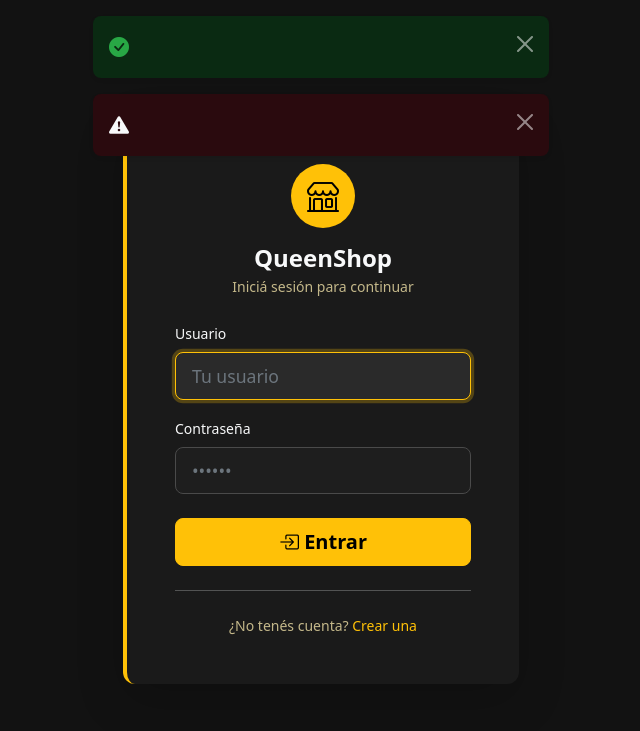
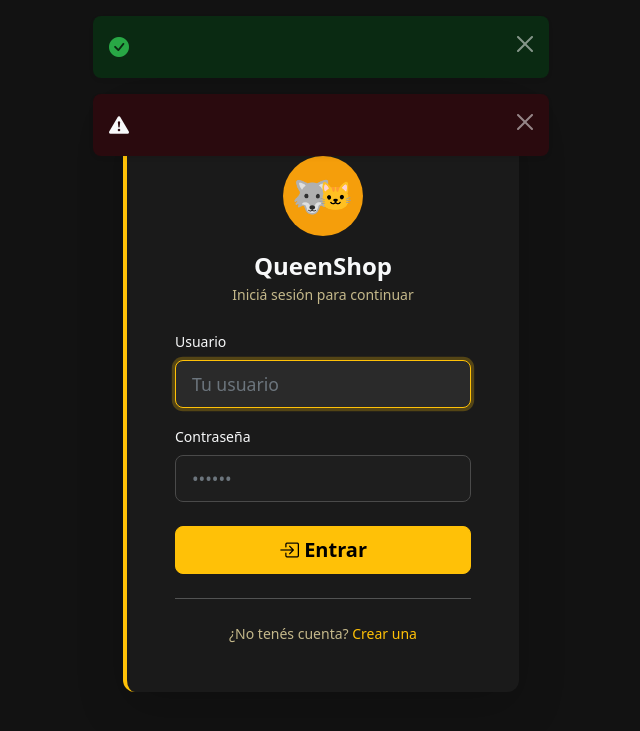
Before and after one commit to andresespinosa171-cyber/queenshop, a PHP site: template app/views/auth/login.php in a window 1280 px wide. Shown: the top 731 px of the page, without its empty margins (319-959 px from the left). Run offline with PHP 8.4, Linux system fonts and the light colour scheme; the template is opened without the code that fills it, so the values that code supplies are empty; some libraries are stand-ins or nearby versions.

Commit message:
feat: add wolf+cat logo SVG, favicon, fix image fallback and auth CSS path
- Create assets/img/logo.svg with wolf and cat emoji on yellow badge
- Add favicon link to both layouts (main + auth)
- Replace bi-shop icon with new logo in navbar and login page
- Fix CSS href missing BASE_URL in auth/layout.php
- Use image_url() fallback in products/edit and sales/show views

```diff
--- a/app/views/auth/layout.php
+++ b/app/views/auth/layout.php
@@ -6,7 +6,8 @@
     <title><?= htmlspecialchars($title ?? 'QueenShop') ?> — QueenShop</title>
     <link href="https://cdn.jsdelivr.net/npm/bootstrap@5.3.3/dist/css/bootstrap.min.css" rel="stylesheet">
     <link href="https://cdn.jsdelivr.net/npm/bootstrap-icons@1.11.3/font/bootstrap-icons.min.css" rel="stylesheet">
-    <link href="/assets/css/style.css" rel="stylesheet">
+    <link rel="icon" type="image/svg+xml" href="<?= BASE_URL ?>/assets/img/logo.svg">
+    <link href="<?= BASE_URL ?>/assets/css/style.css" rel="stylesheet">
 </head>
 <body class="d-flex flex-column min-vh-100">
 
--- a/app/views/auth/login.php
+++ b/app/views/auth/login.php
@@ -4,10 +4,8 @@
             <div class="card-body p-4 p-md-5 text-center">
                 <!-- Logo -->
                 <div class="mb-3">
-                    <span class="d-inline-flex align-items-center justify-content-center rounded-circle bg-warning"
-                          style="width: 64px; height: 64px;">
-                        <i class="bi bi-shop fs-2 text-dark"></i>
-                    </span>
+                    <img src="<?= BASE_URL ?>/assets/img/logo.svg" alt="QueenShop"
+                         width="80" height="80">
                 </div>
                 <h4 class="fw-bold mb-1">QueenShop</h4>
                 <p class="text-muted small mb-4">Iniciá sesión para continuar</p>
--- a/app/views/layouts/main.php
+++ b/app/views/layouts/main.php
@@ -6,6 +6,7 @@
     <title><?= htmlspecialchars($title ?? 'QueenShop') ?> — QueenShop MVC</title>
     <link href="https://cdn.jsdelivr.net/npm/bootstrap@5.3.3/dist/css/bootstrap.min.css" rel="stylesheet">
     <link href="https://cdn.jsdelivr.net/npm/bootstrap-icons@1.11.3/font/bootstrap-icons.min.css" rel="stylesheet">
+    <link rel="icon" type="image/svg+xml" href="<?= BASE_URL ?>/assets/img/logo.svg">
     <link href="<?= BASE_URL ?>/assets/css/style.css" rel="stylesheet">
 </head>
 <body>
@@ -14,7 +15,8 @@
     <nav class="navbar navbar-expand-lg navbar-dark bg-dark sticky-top">
         <div class="container">
             <a class="navbar-brand fw-bold" href="<?= BASE_URL ?>/">
-                <i class="bi bi-shop"></i> QueenShop
+                <img src="<?= BASE_URL ?>/assets/img/logo.svg" alt="QueenShop" width="32" height="32" class="d-inline-block align-text-bottom me-1">
+                QueenShop
             </a>
             <button class="navbar-toggler border-0" type="button" data-bs-toggle="collapse"
                     data-bs-target="#mainNav" aria-controls="mainNav"
--- a/app/views/products/edit.php
+++ b/app/views/products/edit.php
@@ -71,7 +71,7 @@
                         <label class="form-label fw-medium">Imagen del producto</label>
                         <?php if ($product['image']): ?>
                             <div class="mb-2">
-                                <img src="<?= BASE_URL ?>/<?= ltrim(htmlspecialchars($product['image']), '/') ?>"
+                                <img src="<?= image_url($product['image']) ?>"
                                      class="rounded border" style="max-width:100px;max-height:100px;object-fit:cover;">
                                 <div class="form-text">Imagen actual. Subí una nueva para reemplazarla.</div>
                             </div>
--- a/app/views/sales/show.php
+++ b/app/views/sales/show.php
@@ -31,7 +31,7 @@
                                     <td>
                                         <div class="d-flex align-items-center gap-2">
                                             <?php if (!empty($item['product_image'])): ?>
-                                                <img src="<?= BASE_URL ?>/<?= ltrim(htmlspecialchars($item['product_image']), '/') ?>"
+                                                <img src="<?= image_url($item['product_image']) ?>"
                                                      class="rounded border" style="width:36px;height:36px;object-fit:cover;">
                                             <?php endif; ?>
                                             <span class="fw-medium"><?= htmlspecialchars($item['product_name']) ?></span>
```
Also changed, not shown: assets/img/logo.svg (added).
